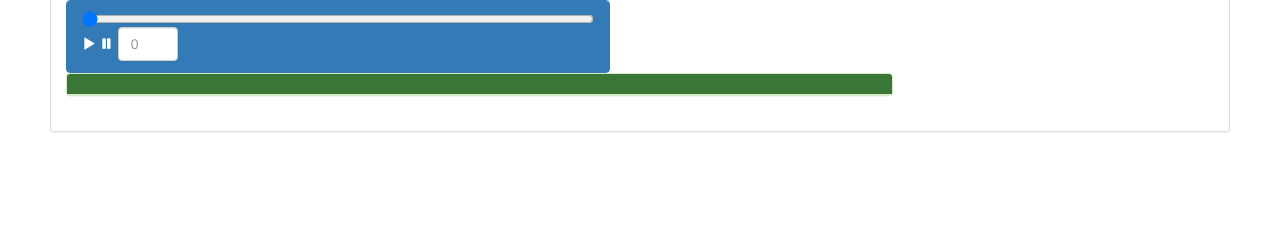
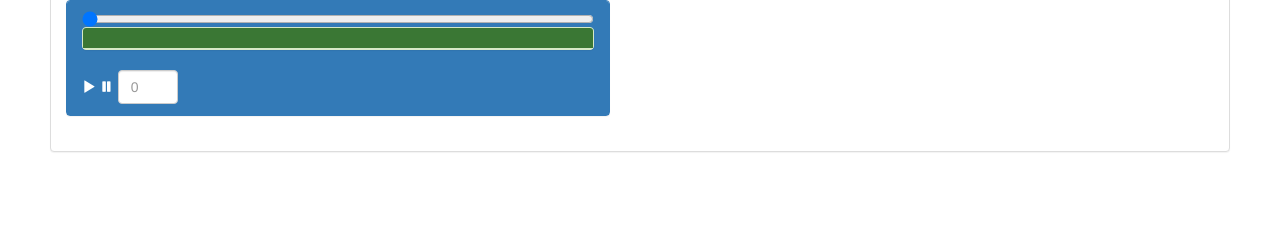
Before and after one commit to antingshen/BeaverDam, a Django app: template annotator/templates/video.html in a window 1280 px wide. Shown: the part 235-475 px from the top of the page. Run offline with Django 3.2, Linux system fonts and the light colour scheme; the template is opened without the code that fills it: values that come from a table or form of the project are taken from there, others are empty; tables that the repository leaves empty hold one stand-in row (values such as "Sample post"); some libraries are stand-ins or nearby versions.

Commit message:
Keyframe bar works!

```diff
--- a/annotator/static/app.css
+++ b/annotator/static/app.css
@@ -58,7 +58,7 @@
 }
 
 #key-frames-controller{
-    width: 827px;
+    /* width: 827px; */
 }
 
 .panel-space {
@@ -69,19 +69,32 @@
 .dots {
     width: 0;
     height: 0;
-    border: 5px solid transparent;
-    border-bottom: 7px solid #f0ad4e;
+    border: 50% solid transparent;
+    border-bottom: 6% solid #f0ad4e;
     position: absolute;
     margin-left: 72px;
-
-    top: -5px;
+    top: 0%;
 }
 .dots:after {
     content: '';
     position: absolute;
-    left: -5px; top: 7px;
+    left: 0%;
+    top: 0%;
     width: 0;
     height: 0;
     border: 5px solid transparent;
     border-top: 7px solid #f0ad4e;
 }
+
+
+.player-keyframebar-keyframe {
+    position: absolute;
+    color: orange;
+    width: auto;
+    height: 100%;
+    top: 0;
+}
+
+.player-keyframebar {
+    position: relative;
+}
--- a/annotator/static/player.js
+++ b/annotator/static/player.js
@@ -76,7 +76,7 @@ class Player {
             body: JSON.stringify(json),
         }).then((response) => {
             if (response.ok)
-                return Promise.resolve('State saved successfully.');
+                return Promise.resolve("State saved successfully.");
             else
                 return Promise.reject(`Error code ${response.status}`);
         });
@@ -85,6 +85,22 @@ class Player {
     drawAnnotations() {
         for (let thing of this.things) {
             thing.drawAtTime(this.video.currentTime);
+        }
+    }
+
+    drawKeyframebar() {
+        var container = this.$('keyframebar');
+
+        container.empty();
+        if (this.selectedThing == null) return;
+
+        for (let keyframe of this.selectedThing.keyframes) {
+            let frac = keyframe.time / 1000 / this.video.duration;
+            let svg = `
+            <svg height="100" width="100" class="player-keyframebar-keyframe" style="left: 0%;" viewBox="0 0 100 100" preserveAspectRatio="xMaxYMax">
+                <circle cx="50" cy="50" r="30" stroke="black" stroke-width="0" fill="orange"></circle>
+            </svg>`;
+            $(svg).css({'left': `${frac * 100}%`}).appendTo(container);
         }
     }
 
--- a/annotator/static/thing.js
+++ b/annotator/static/thing.js
@@ -156,6 +156,8 @@ class Thing {
             else {
                 this.keyframes.splice(prevIndex, 0, frame);
             }
+
+            this.player.drawKeyframebar();
         }
     }
 
@@ -165,6 +167,8 @@ class Thing {
         if (closestIndex == null) return false;
 
         this.keyframes.splice(closestIndex, 1);
+
+        this.player.drawKeyframebar();
         return true;
     }
 }
--- a/annotator/static/thingdrawing.js
+++ b/annotator/static/thingdrawing.js
@@ -77,6 +77,7 @@ class ThingDrawing {
     onClick() {
         this.player.selectedThing = this.thing;
         this.player.drawAnnotations();
+        this.player.drawKeyframebar();
         this.rect.toFront();
     }
 
@@ -88,6 +89,7 @@ class ThingDrawing {
     }
 
     onDragStart() {
+        this.player.video.pause();
         this.boundsBeforeDrag = this.bounds();
     }
 
--- a/annotator/templates/video.html
+++ b/annotator/templates/video.html
@@ -88,25 +88,19 @@
               <div class="player-paper"></div>
             </div>
 
-            <div id="frame-controller" class="panel panel-primary">
+            <div class="panel panel-primary">
               <div class="panel-heading">
-                <input id="scroll-bar" class="player-control-scrubber" type="range" min="0" max="5000" value="0" step="1"/>
+                <input class="player-control-scrubber" type="range" min="0" max="5000" value="0" step="1"/>
+                <div class="panel panel-success">
+                  <div class="panel-heading player-keyframebar" style="background-color: #3A7734">
+                  </div>
+                </div>
 
-                <div id="play-button" class="glyphicon glyphicon-play player-control-play"></div>
-                <div id="pause-button" class="glyphicon glyphicon-pause player-control-pause"></div>
+                <div class="glyphicon glyphicon-play player-control-play"></div>
+                <div class="glyphicon glyphicon-pause player-control-pause"></div>
                 <input class="form-control player-control-time" id="frame-number" placeholder="0">
               </div>
             </div>
-
-            <div id="key-frames-controller" class="panel panel-success">
-              <div class="panel-heading" style="background-color: #3A7734">
-
-                <div id="key-frames">
-
-                </div>
-              </div>
-            </div>
-
 
           </div>
         </div>
```
